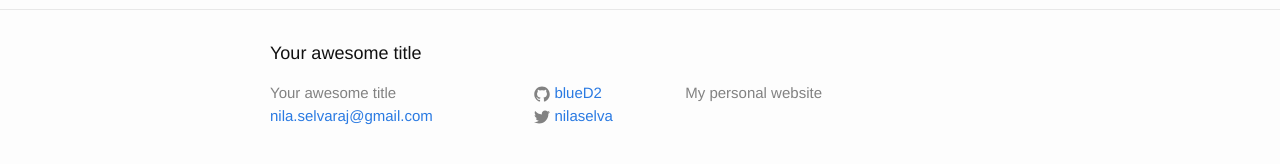
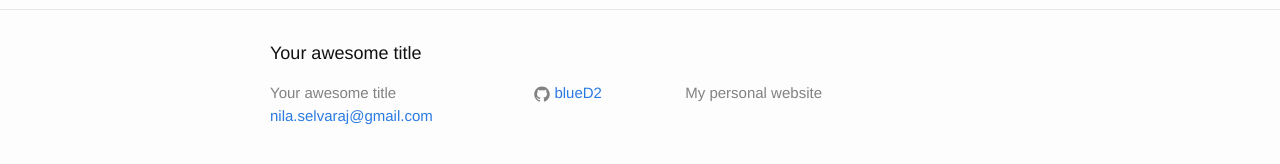
Before and after one commit to blueD2/blueD2.github.io, a Jekyll site: the page built from about.md, in a window 1280 px wide. Shown: the part 341-505 px from the top of the page. Built offline with Jekyll 4.4.1, drawn with Linux system fonts in a browser that asks for light colours.

Commit message:
Update _config.yml

```diff
--- a/_config.yml
+++ b/_config.yml
@@ -12,7 +12,6 @@ description: > # this means to ignore newlines until "baseurl:"
   My personal website
 baseurl: "" # the subpath of your site, e.g. /blog
 url: "http://yourdomain.com" # the base hostname & protocol for your site
-twitter_username: nilaselva
 github_username:  blueD2
 
 # Build settings
```
